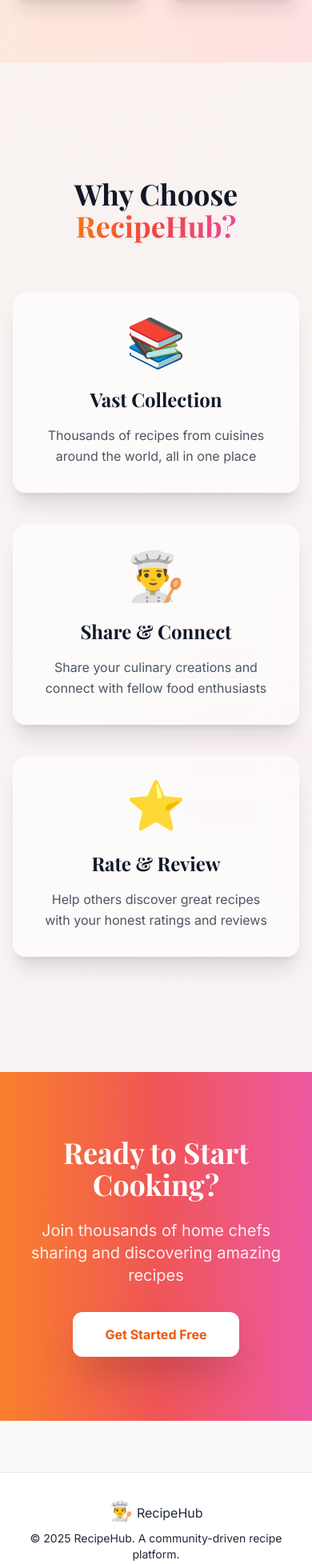
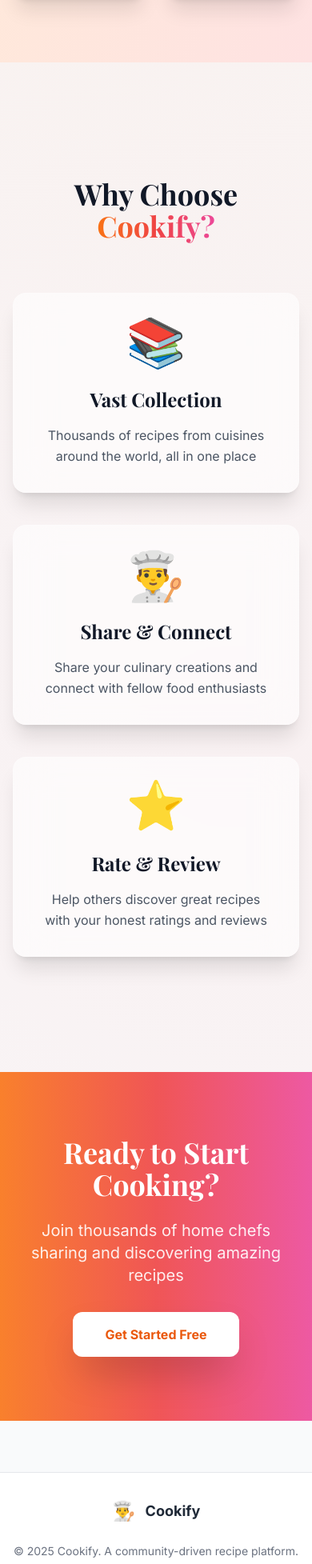
Before and after one commit to Ankii04/Cookify, a React (Vite) app in the folder receipe-book/frontend/: page / in a window 390 px wide. Shown: the part 2564-4519 px from the top of the page at 80% size. Built offline with nearby package versions, Linux system fonts and the light colour scheme; no server answers.

Commit message:
style: updated remaining 'RecipeHub' references to 'Cookify'

```diff
--- a/receipe-book/frontend/src/App.jsx
+++ b/receipe-book/frontend/src/App.jsx
@@ -43,12 +43,12 @@ function App() {
             {/* Footer */}
             <footer className="bg-white dark:bg-gray-800 border-t dark:border-gray-700 mt-16">
               <div className="max-w-7xl mx-auto px-4 sm:px-6 lg:px-8 py-8">
-                <div className="text-center text-gray-600 dark:text-gray-400">
-                  <p className="mb-2">
-                    <span className="text-2xl">👨‍🍳</span> RecipeHub
-                  </p>
-                  <p className="text-sm">
-                    © {new Date().getFullYear()} RecipeHub. A community-driven recipe platform.
+                <div className="flex flex-col md:flex-row justify-between items-center gap-6">
+                  <div className="flex items-center gap-3 font-bold text-lg dark:text-white">
+                    <span className="text-2xl">👨‍🍳</span> Cookify
+                  </div>
+                  <p className="text-gray-500 text-sm">
+                    © {new Date().getFullYear()} Cookify. A community-driven recipe platform.
                   </p>
                   <p className="text-xs mt-2">
                     Built with React, Node.js, Express & MongoDB
--- a/receipe-book/frontend/src/pages/Home.jsx
+++ b/receipe-book/frontend/src/pages/Home.jsx
@@ -190,7 +190,7 @@ const Home = () => {
             {/* Features Section */}
             <section className="max-w-7xl mx-auto px-4 sm:px-6 lg:px-8 py-20">
                 <h2 className="text-4xl md:text-5xl font-bold mb-16 text-center">
-                    Why Choose <span className="gradient-text">RecipeHub?</span>
+                    Why Choose <span className="gradient-text">Cookify?</span>
                 </h2>
 
                 <div className="grid grid-cols-1 md:grid-cols-3 gap-10">
```
